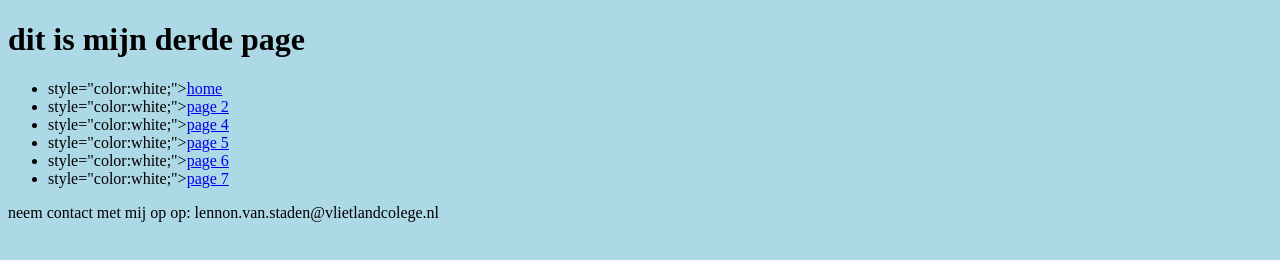
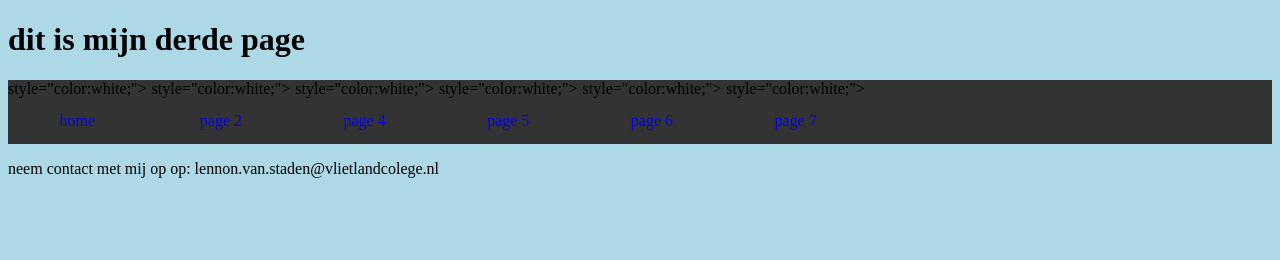
Before and after one commit to bulletcoder0/bulletcoder0.github.io, a plain HTML site: page page3.html in a window 1280 px wide. Drawn offline with Linux system fonts and the light colour scheme.

Commit message:
Update page3.html

```diff
--- a/page3.html
+++ b/page3.html
@@ -2,6 +2,7 @@
 <html>
   <head>
     <title>page 3</title>
+        <link rel="stylesheet" type="text/css" href="opmaak.css">
     <meta charset="utf-8">
     <style>
 body {background-color: lightblue;}
```
